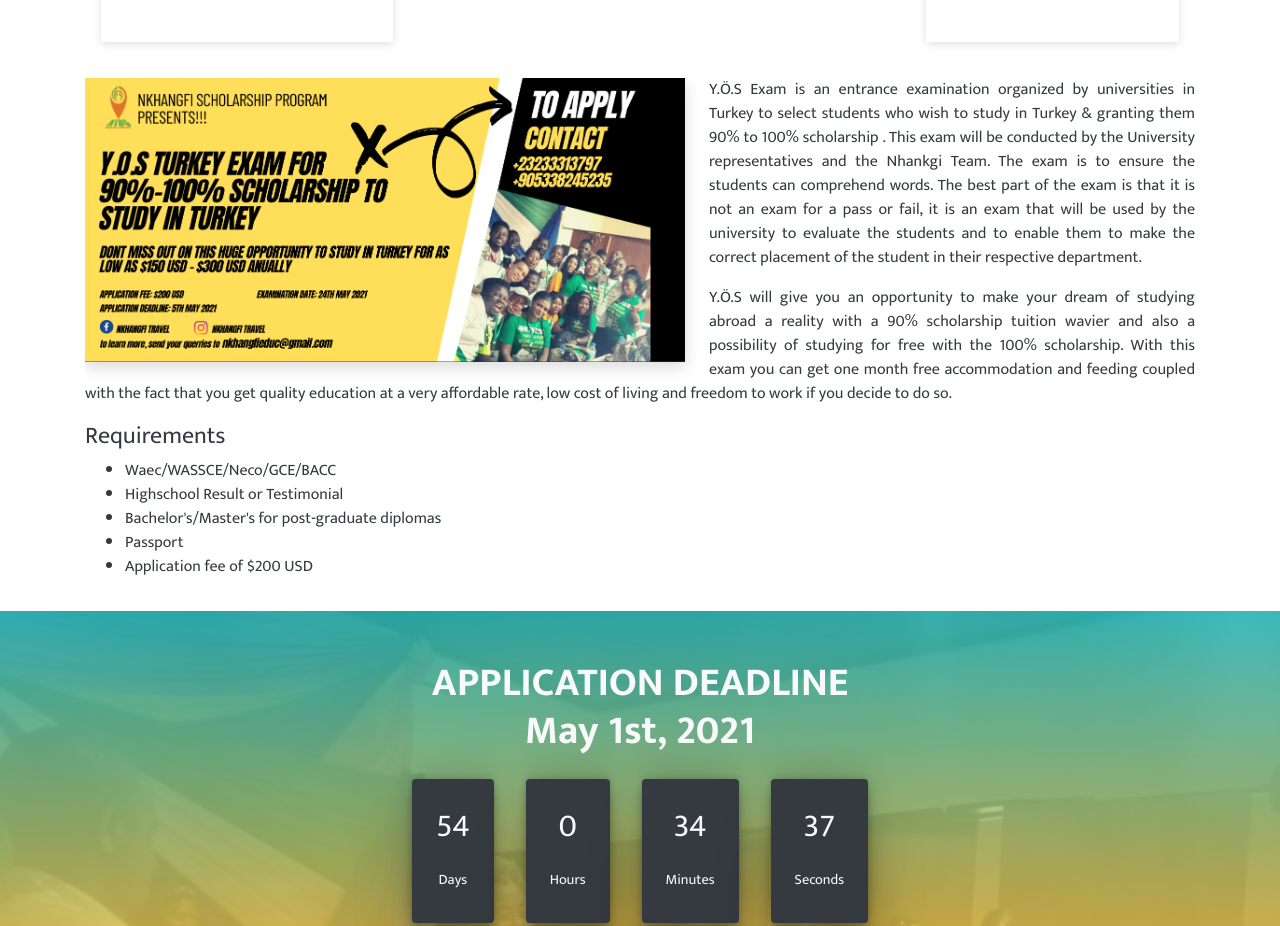
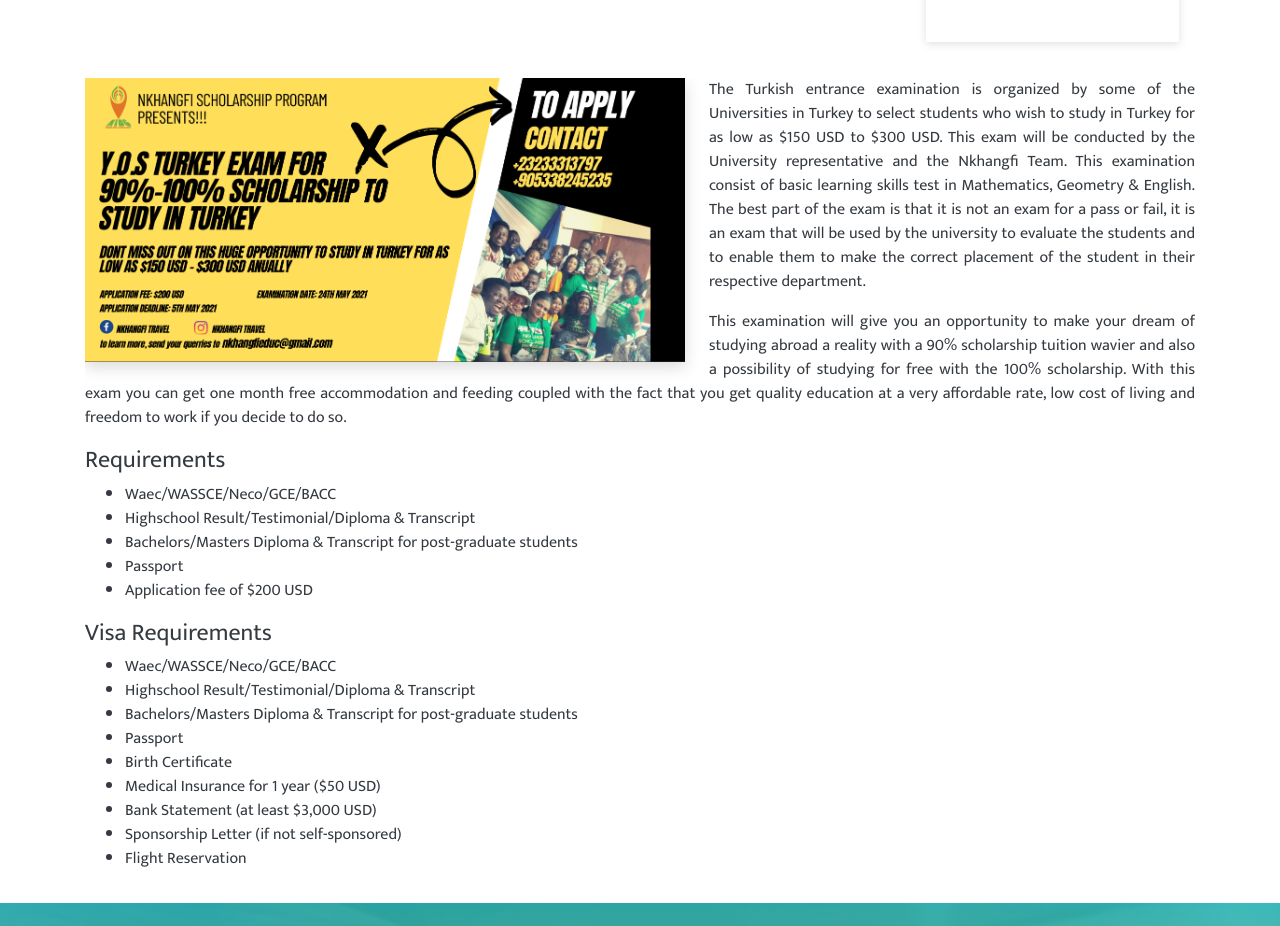
Before and after one commit to misterpaul4/nkhangfi, a plain HTML site: page events/yos.html in a window 1280 px wide. Shown: the part 664-1590 px from the top of the page. Drawn offline with nearby package versions, Linux system fonts and the light colour scheme; a script that the page names is missing.

Commit message:
Style improvement & added visa requirements

```diff
--- a/events/yos.html
+++ b/events/yos.html
@@ -23,7 +23,7 @@
   <div class="banner d-flex flex-column align-items-center justify-content-center py-5 bg-img text-center text-light">
     <img src="../images/yos/logo.png" class="d-block logo">
     <h1 class="animate__heartBeat">Nkhangfi Scholarship Program Presents</h1>
-    <h2 class="animate__heartBeat">Y.O.S Turkey Entrance Examination for  90% - 100% Scholarship</h2>
+    <h2 class="animate__heartBeat">Y.Ö.S Turkish University Entrance Examination For Foreign Students</h2>
     <a class="typeform-share button apply-btn text-light" href="https://form.typeform.com/to/UaSWrYWn?typeform-medium=embed-snippet" data-mode="popup" target="_blank">Apply
     </a>
     <script> (function() { var qs,js,q,s,d=document, gi=d.getElementById, ce=d.createElement, gt=d.getElementsByTagName, id="typef_orm_share", b="https://embed.typeform.com/"; if(!gi.call(d,id)){ js=ce.call(d,"script"); js.id=id; js.src=b+"embed.js"; q=gt.call(d,"script")[0]; q.parentNode.insertBefore(js,q) } })()
@@ -31,7 +31,7 @@
   </div>
 
   <div class="container py-3">
-    <div class="PSA d-sm-flex justify-content-between">
+    <div class="PSA d-sm-flex justify-content-between align-items-center">
       <div class="app-details m-3 d-flex justify-content-center flex-column">
         <p>Venue: TBA</p>
         <p>Application Deadline: May 1st, 2021</p>
@@ -68,20 +68,18 @@
 
     <div class="details">
       <img src="../images/yos/b1-s.png" alt="banner" class="banner-img mr-4 mb-2">
-      <p class="first-paragraph">Y.Ö.S Exam is an entrance examination organized by
-        universities in Turkey to select students who wish to study
-        in Turkey & granting them
-        90% to 100% scholarship .
+      <p class="first-paragraph">The Turkish entrance examination is organized by
+        some of the Universities in Turkey to select students who wish to study
+        in Turkey for as low as $150 USD to $300 USD.
         This
-        exam will be conducted by the University representatives
-        and the Nhankgi Team. The exam is to ensure the
-        students can comprehend words. The best part of the
+        exam will be conducted by the University representative
+        and the Nkhangfi Team. This examination consist of basic learning skills test in Mathematics, Geometry & English. The best part of the
         exam is that it is not an exam for a pass or fail, it is an
         exam that will be used by the university to evaluate the
         students and to enable them to make the correct
         placement of the student in their respective department.</p>
 
-      <p>Y.Ö.S will give you an opportunity to make
+      <p>This examination will give you an opportunity to make
         your dream of studying abroad a reality with
         a
         90% scholarship tuition wavier
@@ -95,10 +93,23 @@
       <h4>Requirements</h4>
       <ul>
         <li>Waec/WASSCE/Neco/GCE/BACC</li>
-        <li>Highschool Result or Testimonial</li>
-        <li>Bachelor's/Master's for post-graduate diplomas</li>
+        <li>Highschool Result/Testimonial/Diploma & Transcript</li>
+        <li>Bachelors/Masters Diploma & Transcript for post-graduate students</li>
         <li>Passport</li>
         <li>Application fee of $200 USD</li>
+      </ul>
+
+      <h4>Visa Requirements</h4>
+      <ul>
+        <li>Waec/WASSCE/Neco/GCE/BACC</li>
+        <li>Highschool Result/Testimonial/Diploma & Transcript</li>
+        <li>Bachelors/Masters Diploma & Transcript for post-graduate students</li>
+        <li>Passport</li>
+        <li>Birth Certificate</li>
+        <li>Medical Insurance for 1 year ($50 USD)</li>
+        <li>Bank Statement (at least $3,000 USD)</li>
+        <li>Sponsorship Letter (if not self-sponsored)</li>
+        <li>Flight Reservation</li>
       </ul>
     </div>
   </div>
--- a/js/main.js
+++ b/js/main.js
@@ -1,6 +1,6 @@
 const countdown = (() => {
     // Set the date we're counting down to
-    const countDownDate = new Date("Mar 7, 2021 23:59:00").getTime();
+    const countDownDate = new Date("Mar 14, 2021 23:59:00").getTime();
 
     // Update the count down every 1 second
     const x = setInterval(function() {
```
Also changed, not shown: css/main.css (+13 -1 lines), index.html (+6 -4 lines), images/icons/email.svg (deleted), images/icons/facebook.svg (deleted), images/icons/instagram.svg (deleted).
